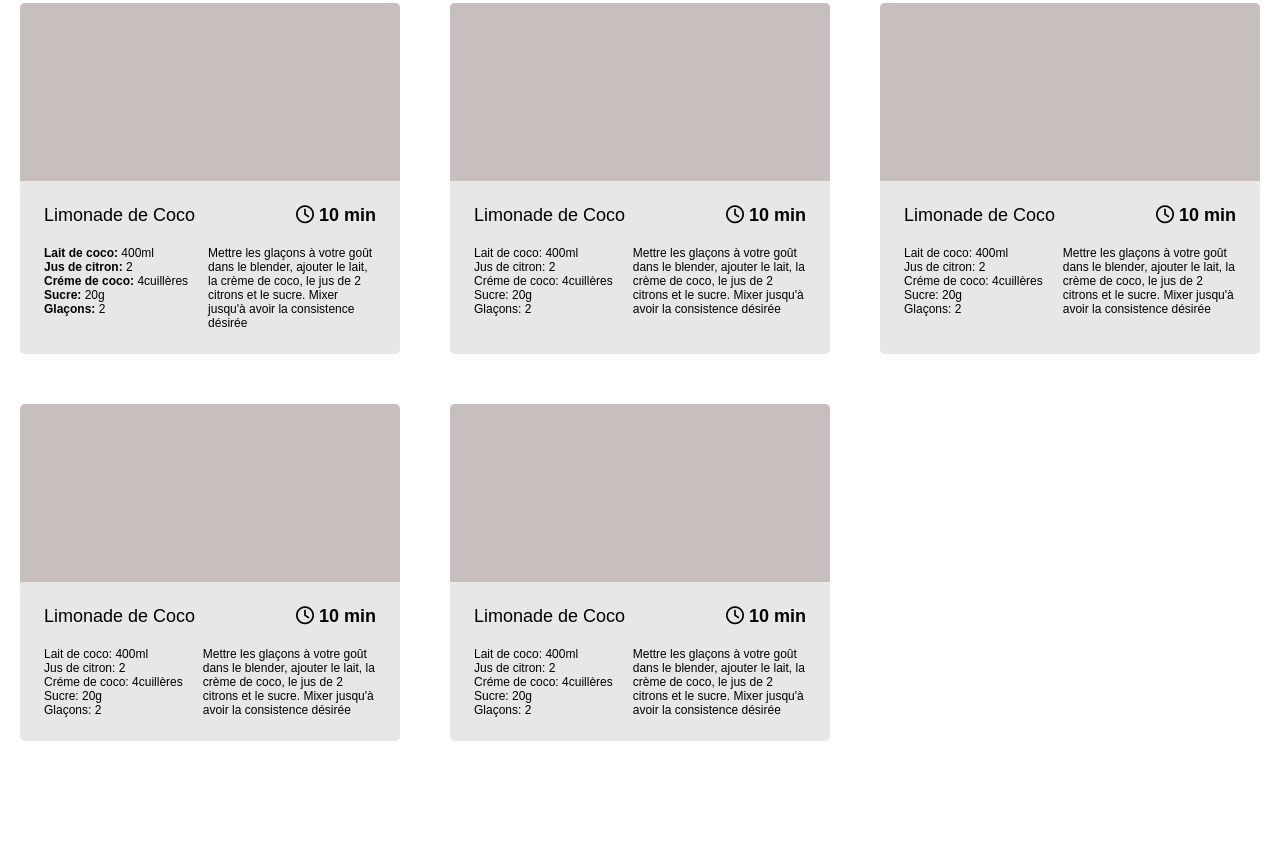
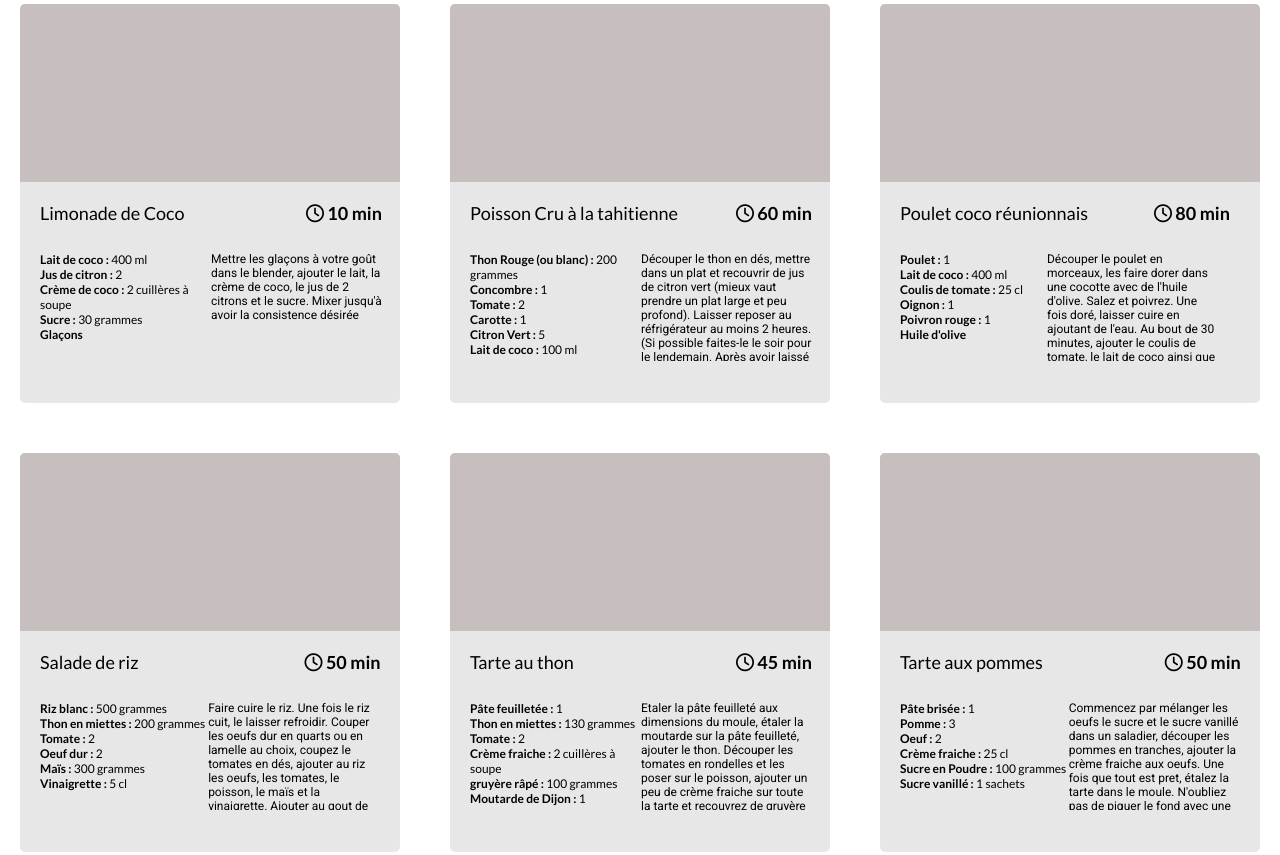
Before and after one commit to Florent-Dentibiotic/FlorentMANUEL_7_08082021, a website: page index.html in a window 1280 px wide. Shown: the part 394-1249 px from the top of the page. Before the commit the page ends 1135 px from the top, so only its background shows below. Drawn offline with Linux system fonts and the light colour scheme.

Commit message:
mise en place JSON

```diff
--- a/index.html
+++ b/index.html
@@ -6,7 +6,9 @@
         <meta name="author" content="Florent M.">
         <link rel="stylesheet" href="./css/style.css">
         <script src="https://kit.fontawesome.com/39de71c5f7.js" crossorigin="anonymous"></script>
-
+        <link rel="preconnect" href="https://fonts.googleapis.com">
+        <link rel="preconnect" href="https://fonts.gstatic.com" crossorigin>
+        <link href="https://fonts.googleapis.com/css2?family=Lato:wght@400;700&family=Roboto&display=swap" rel="stylesheet">
         <title>Les petits plats</title>
     </head>
     <body>
@@ -25,117 +27,35 @@
                     <div class="item ustensil">Coco <i class="far fa-times-circle"></i></div>
                 </div>
                 <div class="btn__group">
-                    <div class="btn-group">
+                    <div>
                         <button class="btn btn__primary" type="button" data-toggle="dropdown" aria-haspopup="true" aria-expanded="false">
                         Ingrédients <i class="fas fa-chevron-down"></i>
                         </button>
-                        <div class="dropdown-menu">
+                        <div class="ingredients__menu d-none">
+
                         </div>
                     </div>
-                    <div class="btn__group my-3">
+                    <div class="my-3">
                         <button class="btn btn__secondary" type="button" data-toggle="dropdown" aria-haspopup="true" aria-expanded="false">
                         Appareil <i class="fas fa-chevron-down"></i>
                         </button>
-                        <div class="dropdown-menu">
+                        <div class="appliance__menu d-none">
+
                         </div>
                     </div>
-                    <div class="btn__group">
+                    <div>
                         <button class="btn btn__tertiary" type="button" data-toggle="dropdown" aria-haspopup="true" aria-expanded="false">
                         Ustensiles <i class="fas fa-chevron-down"></i>
                         </button>
-                        <div class="dropdown-menu">
+                        <div class="ustensils__menu">
                         </div>
                     </div>
                 </div>
             </nav>
             <section class="recipes">
-                <div class="recipe">
-                    <div class="recipe__img">
-                        <img src="" alt="">
-                    </div>
-                    <div class="recipe__details">
-                        <h2>Limonade de Coco</h2>
-                        <h3><i class="far fa-clock"></i> 10 min</h3>
-                        <ul>
-                            <li><strong>Lait de coco: </strong> 400ml</li>
-                            <li><strong>Jus de citron: </strong> 2</li>
-                            <li><strong>Créme de coco: </strong> 4cuillères</li>
-                            <li><strong>Sucre: </strong> 20g</li>
-                            <li><strong>Glaçons: </strong> 2</li>
-                        </ul>
-                        <p>Mettre les glaçons à votre goût dans le blender, ajouter le lait, la crème de coco, le jus de 2 citrons et le sucre. Mixer jusqu'à avoir la consistence désirée</p>
-                    </div>
-                </div>
-                <div class="recipe">
-                    <div class="recipe__img">
-                        <img src="" alt="">
-                    </div>
-                    <div class="recipe__details">
-                        <h2>Limonade de Coco</h2>
-                        <h3><i class="far fa-clock"></i> 10 min</h3>
-                        <ul>
-                            <li>Lait de coco: 400ml</li>
-                            <li>Jus de citron: 2</li>
-                            <li>Créme de coco: 4cuillères</li>
-                            <li>Sucre: 20g</li>
-                            <li>Glaçons: 2</li>
-                        </ul>
-                        <p>Mettre les glaçons à votre goût dans le blender, ajouter le lait, la crème de coco, le jus de 2 citrons et le sucre. Mixer jusqu'à avoir la consistence désirée</p>
-                    </div>
-                </div>
-                <div class="recipe">
-                    <div class="recipe__img">
-                        <img src="" alt="">
-                    </div>
-                    <div class="recipe__details">
-                        <h2>Limonade de Coco</h2>
-                        <h3><i class="far fa-clock"></i> 10 min</h3>
-                        <ul>
-                            <li>Lait de coco: 400ml</li>
-                            <li>Jus de citron: 2</li>
-                            <li>Créme de coco: 4cuillères</li>
-                            <li>Sucre: 20g</li>
-                            <li>Glaçons: 2</li>
-                        </ul>
-                        <p>Mettre les glaçons à votre goût dans le blender, ajouter le lait, la crème de coco, le jus de 2 citrons et le sucre. Mixer jusqu'à avoir la consistence désirée</p>
-                    </div>
-                </div>
-                <div class="recipe">
-                    <div class="recipe__img">
-                        <img src="" alt="">
-                    </div>
-                    <div class="recipe__details">
-                        <h2>Limonade de Coco</h2>
-                        <h3><i class="far fa-clock"></i> 10 min</h3>
-                        <ul>
-                            <li>Lait de coco: 400ml</li>
-                            <li>Jus de citron: 2</li>
-                            <li>Créme de coco: 4cuillères</li>
-                            <li>Sucre: 20g</li>
-                            <li>Glaçons: 2</li>
-                        </ul>
-                        <p>Mettre les glaçons à votre goût dans le blender, ajouter le lait, la crème de coco, le jus de 2 citrons et le sucre. Mixer jusqu'à avoir la consistence désirée</p>
-                    </div>
-                </div>
-                <div class="recipe">
-                    <div class="recipe__img">
-                        <img src="" alt="">
-                    </div>
-                    <div class="recipe__details">
-                        <h2>Limonade de Coco</h2>
-                        <h3><i class="far fa-clock"></i> 10 min</h3>
-                        <ul>
-                            <li>Lait de coco: 400ml</li>
-                            <li>Jus de citron: 2</li>
-                            <li>Créme de coco: 4cuillères</li>
-                            <li>Sucre: 20g</li>
-                            <li>Glaçons: 2</li>
-                        </ul>
-                        <p>Mettre les glaçons à votre goût dans le blender, ajouter le lait, la crème de coco, le jus de 2 citrons et le sucre. Mixer jusqu'à avoir la consistence désirée</p>
-                    </div>
-                </div>
+
             </section>
         </main>
-
+        <script src="./js/recipes.js"></script>
     </body>
 </html>
--- /dev/null
+++ b/js/recipes.js
@@ -0,0 +1,77 @@
+const myRequest = new Request('recipes.json')
+const recipesSection = document.querySelector('.recipes')
+const ingredientsMenu = document.querySelector('.ingredients__menu')
+const applianceMenu = document.querySelector('.appliance__menu')
+const ustensilsMenu = document.querySelector('.ustensils__menu')
+
+let newIngredientUl = document.createElement('ul')
+ingredientsMenu.appendChild(newIngredientUl)
+let newIngredientsArray = []
+
+let newApplianceUl = document.createElement('ul')
+applianceMenu.appendChild(newApplianceUl)
+let newApplianceArray = []
+
+fetch(myRequest)
+.then(response => response.json())
+.then(function extractRecipes(data){
+    for (let i = 0; i < data.recipes.length; i++){
+        // Adding all recipies to recipes section
+        let newRecipe = document.createElement('div')
+        recipesSection.appendChild(newRecipe)
+        newRecipe.classList.add('recipe')
+        let newRecipeImg = document.createElement('div')
+        newRecipe.appendChild(newRecipeImg)
+        newRecipeImg.classList.add('recipe__img')
+        let newRecipeDetails = document.createElement('div')
+        newRecipe.appendChild(newRecipeDetails)
+        newRecipeDetails.classList.add('recipe__details')
+        let newH2 = document.createElement('h2')
+        newRecipeDetails.appendChild(newH2)
+        newH2.textContent = data.recipes[i].name
+        let newH3 = document.createElement('h3')
+        newRecipeDetails.appendChild(newH3)
+        newH3.innerHTML = `<i class="far fa-clock"></i> ${data.recipes[i].time} min`
+        let newUl = document.createElement('ul')
+        newRecipeDetails.appendChild(newUl)
+        let allIngredients = data.recipes[i].ingredients
+        allIngredients.forEach(element => {
+            let newLi = document.createElement('li')
+            newUl.appendChild(newLi)
+            if(element.unit != undefined && element.quantity != undefined){
+                newLi.innerHTML = `<strong>${element.ingredient} : </strong> ${element.quantity} ${element.unit}`
+            } else if (element.quantity != undefined){
+                newLi.innerHTML = `<strong>${element.ingredient} : </strong> ${element.quantity}`
+            } else {
+                newLi.innerHTML = `<strong>${element.ingredient}</strong>`
+            }
+        });
+        let newP = document.createElement('p')
+        newRecipeDetails.appendChild(newP)
+        newP.textContent = data.recipes[i].description
+        // adding all ingredients/appliance/ustensils to the ingredients input
+        for(let i = 0; i < allIngredients.length; i++){
+            if(! newIngredientsArray.includes(allIngredients[i].ingredient)){
+                newIngredientsArray.push(allIngredients[i].ingredient)
+                let newLi = document.createElement('li')
+                newIngredientUl.appendChild(newLi)
+                newLi.textContent = allIngredients[i].ingredient
+            }
+        }
+        if(! newApplianceArray.includes(data.recipes[i].appliance)){
+            newApplianceArray.push(data.recipes[i].appliance)
+            let newLi = document.createElement('li')
+            newApplianceUl.appendChild(newLi)
+            newLi.textContent = data.recipes[i].appliance
+        }
+        /*for(let i = 0; i < allIngredients.length; i++){
+            if(! newIngredientsArray.includes(allIngredients[i].ingredient)){
+                newIngredientsArray.push(allIngredients[i].ingredient)
+                let newLi = document.createElement('li')
+                newIngredientUl.appendChild(newLi)
+                newLi.textContent = allIngredients[i].ingredient
+            }
+        }*/
+    }
+    }
+    );
--- a/recipes.json
+++ b/recipes.json
@@ -21,7 +21,7 @@
             },
             {
                 "ingredient" : "Sucre",
-                "quantite" : 30,
+                "quantity" : 30,
                 "unit" : "grammes"
             },
             {
@@ -53,14 +53,14 @@
             },
             {
                 "ingredient" : "Carotte",
-                "quantite" : 1
+                "quantity" : 1
             },
             {
                 "ingredient" : "Citron Vert",
                 "quantity" : 5
             },
             {
-                "ingredient" : "Lait de Coco",
+                "ingredient" : "Lait de coco",
                 "quantity" : 100,
                 "unit" : "ml"
             }
--- a/sass/base/_base.scss
+++ b/sass/base/_base.scss
@@ -13,9 +13,9 @@ body, main{
 }
 
 .mx-3{
-    margin: 1em auto;
+    margin: 1em 0;
 }
 
 .my-3{
-    margin: auto 1em;
+    margin: 0 1em;
 }
--- a/sass/base/_typography.scss
+++ b/sass/base/_typography.scss
@@ -1,3 +1,7 @@
 body{
-    font-family: 'DM Sans', sans-serif;
+    font-family: Lato, 'DM Sans', sans-serif;
 }
+
+p{
+    font-family: Roboto;
+}
--- a/sass/layouts/_recipes.scss
+++ b/sass/layouts/_recipes.scss
@@ -14,12 +14,12 @@
             border-radius: 5px 5px 0 0;
         }
         &__details{
-            padding: 1.5em;
+            padding: 20px 18px 15px 20px;
             display: grid;
             grid-template-areas:
                 "a a a b"
                 "c c d d";
-            gap: 20px;
+            height: 186px;
             h2, h3{
                 margin: 0;
                 font-size: 18px;
@@ -43,7 +43,13 @@
                 padding: 0;
             }
             p{
+                display: block;
                 grid-area: d;
+                overflow: hidden;
+                white-space: pre-line;
+                text-overflow: ellipsis;
+                height: 109px;
+                width: 171px;
             }
         }
     }
```
Also changed, not shown: sass/layouts/_classify.scss (added, +32 -0 lines), css/style.css, 1 other file.
